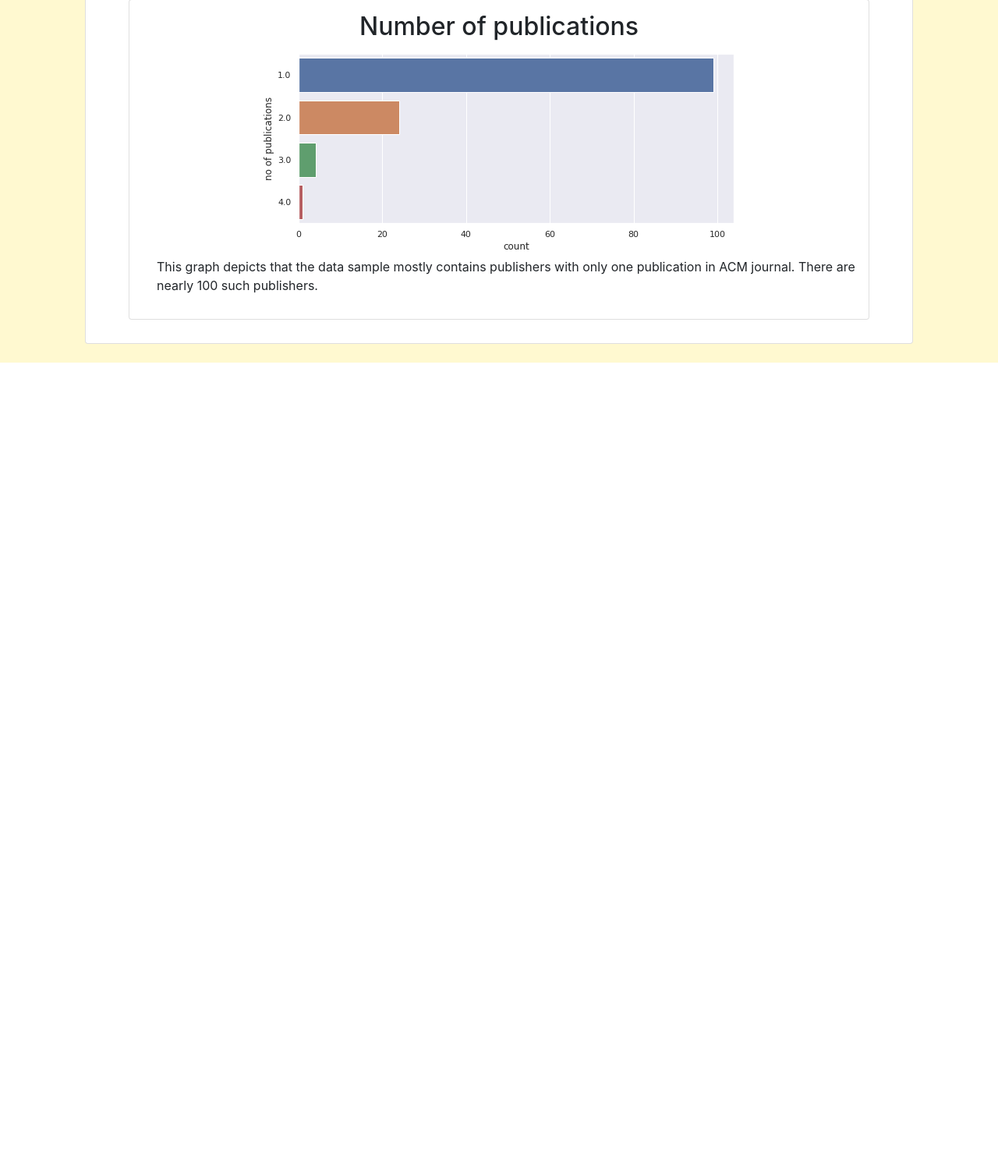
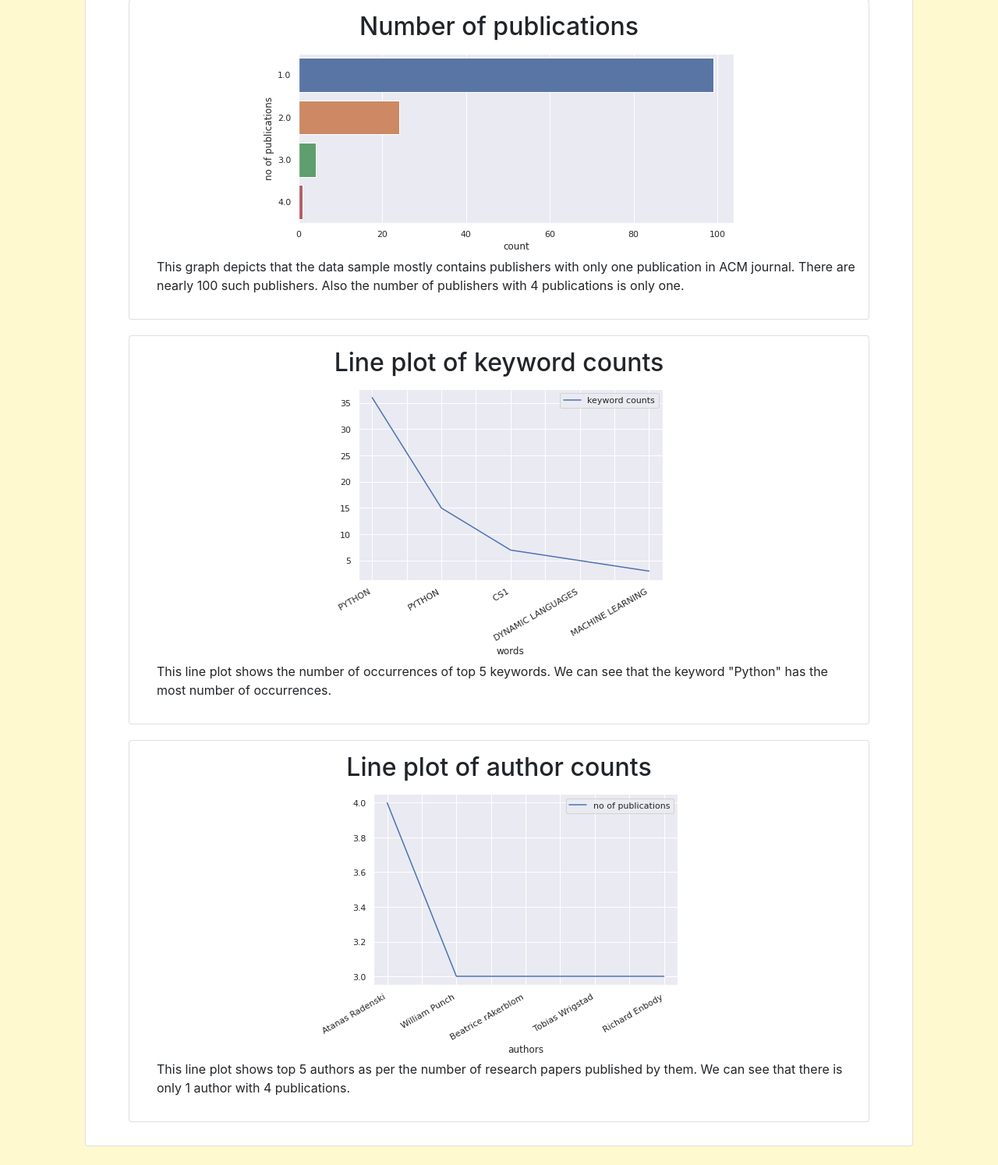
Before and after one commit to rohith1001/SSD24_SLR-Reporting_After_Data_Cleansing, a Django app: page /acm in a window 1280 px wide. Shown: the part 3219-4713 px from the top of the page at 78% size. Before the commit the page ends 3684 px from the top, so only its background shows below. Run offline with Django 3.2, Linux system fonts and the light colour scheme; some libraries are stand-ins or nearby versions.

Commit message:
changes in html templates to include line plots

```diff
--- a/src/templates/home_acm.html
+++ b/src/templates/home_acm.html
@@ -90,7 +90,35 @@
       <p>
         This graph depicts that the data sample mostly contains publishers with
         only one publication in ACM journal. There are nearly 100 such
-        publishers.
+        publishers. Also the number of publishers with 4 publications is only
+        one.
+      </p>
+    </div>
+  </div>
+
+  <div class="card">
+    <h2>Line plot of keyword counts</h2>
+    <div class="imgBx">
+      <img src="{% static "images_acm/lineplot_keywords.png" %}" />
+    </div>
+    <div class="content">
+      <p>
+        This line plot shows the number of occurrences of top 5 keywords. We can
+        see that the keyword "Python" has the most number of occurrences.
+      </p>
+    </div>
+  </div>
+
+  <div class="card">
+    <h2>Line plot of author counts</h2>
+    <div class="imgBx">
+      <img src="{% static "images_acm/lineplot_authors.png" %}" />
+    </div>
+    <div class="content">
+      <p>
+        This line plot shows top 5 authors as per the number of research papers
+        published by them. We can see that there is only 1 author with 4
+        publications.
       </p>
     </div>
   </div>
```
Also changed, not shown: src/templates/home.html (+27 -14 lines).
